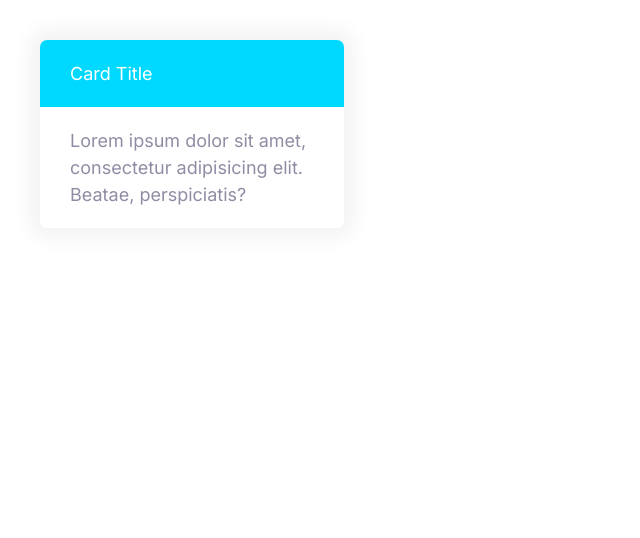
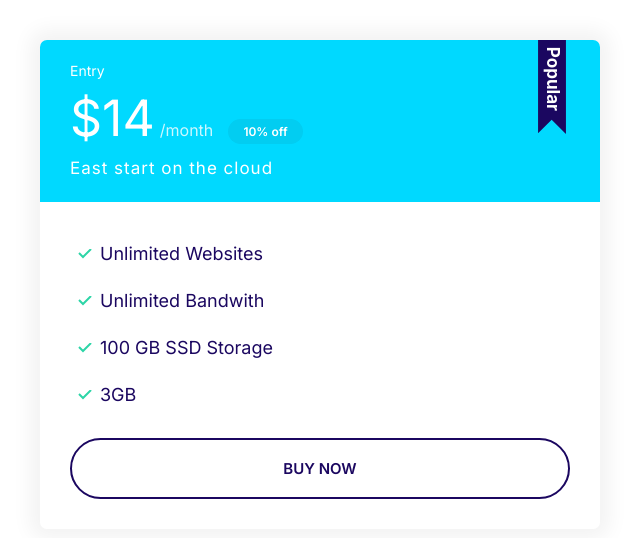
Before and after one commit to JM-Flores/code-with-mosh-moshify, a plain HTML site: page index.html in a window 1280 px wide. Shown: the whole page, without its empty margins (0-640 px from the left). Drawn offline with Linux system fonts and the light colour scheme.

Commit message:
created plan component

```diff
--- a/css/styles.css
+++ b/css/styles.css
@@ -113,6 +113,7 @@ a {
 
 .badge--small {
     font-size: 1.6rem;
+    padding: 0.5rem 1.5rem;
 }
 
 @media screen and (min-width: 1024px) {
@@ -184,6 +185,7 @@ a {
     padding: 2rem 3rem;
     text-align: center;
     white-space: nowrap;
+    text-transform: uppercase;
 }
 
 .btn--outline {
@@ -297,3 +299,68 @@ a {
     background: var(--color-secondary);
     color: #fff;
 }
+
+.card--secondary .badge--secondary {
+    background: #02cdf1;
+}
+
+/* Plans */
+.plan__name {
+    color: #fff;
+    margin: 0;
+    font-weight: 500;
+    font-size: 2.4rem;
+}
+
+.plan__price {
+    font-size: 6rem;
+}
+
+.plan__billing-cycle {
+    font-size: 2.4rem;
+    font-weight: 300;
+    opacity: 0.8;
+    margin-right: 1rem;
+}
+
+.plan__description {
+    font-size: 2rem;
+    font-weight: 300;
+    letter-spacing: 1px;
+    display: block;
+}
+
+.plan .list__item {
+    margin-bottom: 2rem;
+}
+
+.plan--popular .card__header {
+    position: relative;
+}
+
+.plan--popular .card__header::before {
+    content: url(../images/popular.svg);
+    width: 40px;
+    display: inline-block;
+    position: absolute;
+    top: -6px;
+    right: 5%;
+}
+
+@media screen and (min-width: 1024px) {
+    .plan__name {
+        font-size: 1.4rem;
+    }
+
+    .plan__price {
+        font-size: 5rem;
+    }
+
+    .plan__billing-cycle {
+        font-size: 1.6rem;
+    }
+
+    .plan__description {
+        font-size: 1.7rem;
+    }
+}
--- a/index.html
+++ b/index.html
@@ -14,12 +14,25 @@
     <link rel="stylesheet" href="css/styles.css" />
   </head>
   <body>
-    <div style="width: 30%; padding: 4rem">
-      <div class="card card--secondary">
-        <header class="card__header">Card Title</header>
-        <div class="card__body">
-          Lorem ipsum dolor sit amet, consectetur adipisicing elit. Beatae,
-          perspiciatis?
+    <div style="width: 50%; padding: 4rem">
+      <div class="plan plan--popular">
+        <div class="card card--secondary">
+          <header class="card__header">
+            <h3 class="plan__name">Entry</h3>
+            <span class="plan__price">$14</span>
+            <span class="plan__billing-cycle">/month</span>
+            <span class="badge badge--secondary badge--small">10% off</span>
+            <span class="plan__description">East start on the cloud</span>
+          </header>
+          <div class="card__body">
+            <ul class="list list--tick">
+              <li class="list__item">Unlimited Websites</li>
+              <li class="list__item">Unlimited Bandwith</li>
+              <li class="list__item">100 GB SSD Storage</li>
+              <li class="list__item">3GB</li>
+            </ul>
+            <button class="btn btn--outline btn--block">Buy Now</button>
+          </div>
         </div>
       </div>
     </div>
```
Also changed, not shown: components/plans.html (added, +20 -0 lines), images/popular.svg (added).
